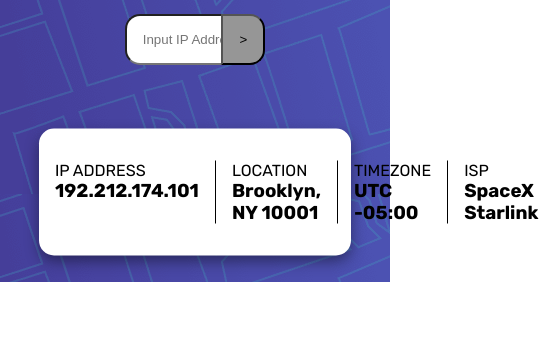
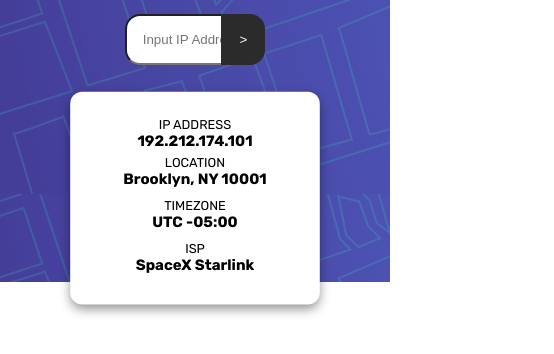
Before and after one commit to Pajoslav123/ip-tracker-app, a plain HTML site: page index.html in a window 390 px wide. Shown: the part 56-410 px from the top of the page, 554 px wide, since content can reach past the window. Drawn offline with nearby package versions, Linux system fonts and the light colour scheme.

Commit message:
Update style.css

```diff
--- a/style.css
+++ b/style.css
@@ -30,10 +30,13 @@ body {
   border-left: 1px solid black;
 }
 button {
-  background-color: hsl(0, 0%, 59%);
+  background-color: hsl(0, 0%, 17%);
+  color: #fff;
+  border: 2px solid hsl(0, 0%, 17%);
   outline: 0;
   position: relative;
   margin-left: -2rem;
+  cursor: pointer;
   padding: 1rem 1rem;
   border-radius: 0 15px 15px 0;
 }
@@ -57,10 +60,22 @@ input {
 }
 .background {
   height: 40vh;
-  background-image: url("images/pattern-bg.png");
+  background-image: url(images/pattern-bg.png);
   object-fit: cover;
 }
 #map {
   height: 60vh;
   z-index: 1;
 }
+@media (max-width: 740px) {
+  .ip-details {
+    flex-direction: column;
+    text-align: center;
+    transform: translateY(50%);
+    transform: scale(0.8);
+  }
+  .box + .box {
+    margin: 0.4rem 0;
+    border: 0;
+  }
+}
```
